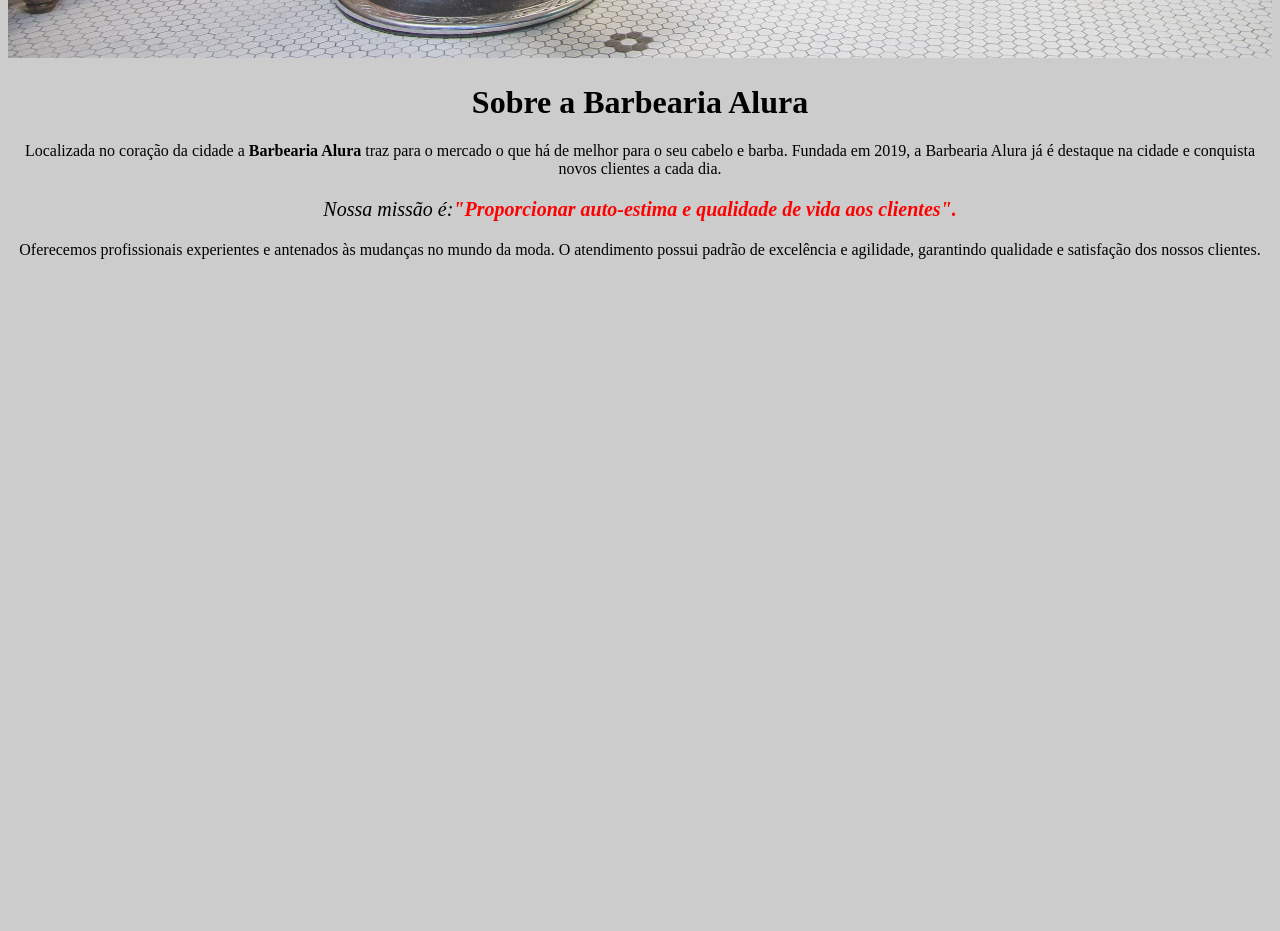
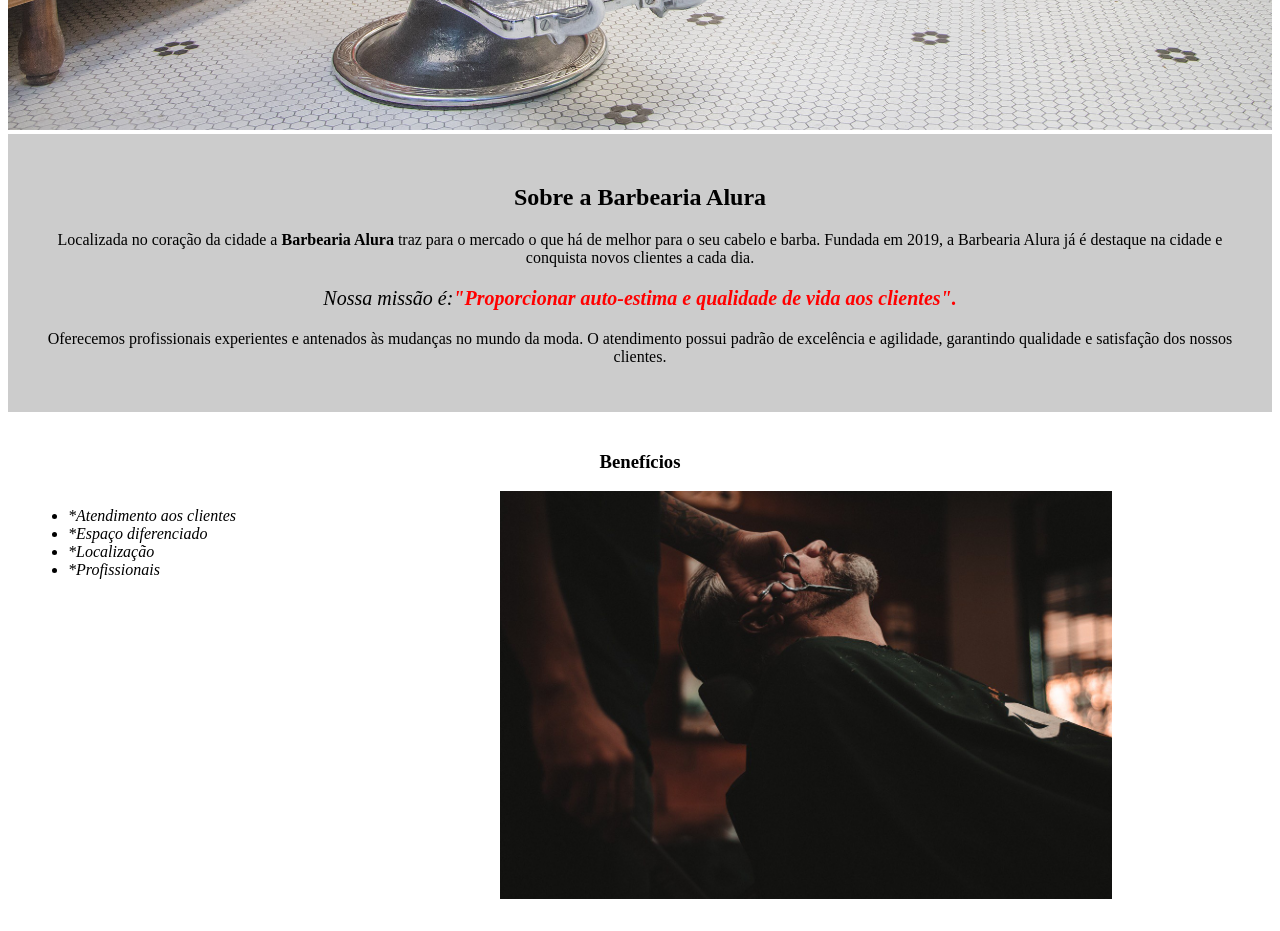
Before and after one commit to Kevinin-Alves/HTML-CSS, a plain HTML site: page index.html in a window 1280 px wide. Shown: the part 740-1671 px from the top of the page. Before the commit the page ends 1015 px from the top, so only its background shows below. Drawn offline with Linux system fonts and the light colour scheme.

Commit message:
Finalizando curso básico de HTML e CSS

```diff
--- a/index.html
+++ b/index.html
@@ -8,17 +8,38 @@
     </head>
 
     <body>
+        <header>
+          <h1 class="titulo-principal">Barbeária Alura</h1>
+        </header>
 
         <img id="banner" src="banner.jpg">
 
-        <h1>Sobre a Barbearia Alura</h1>
+        <div class="Principal">
+          <h2 class="titulo-centralizado">Sobre a Barbearia Alura</h2>
 
-        <p>Localizada no coração da cidade a <strong>Barbearia Alura</strong> traz para o mercado o que há de melhor
-        para o seu cabelo e barba. Fundada em 2019, a Barbearia Alura já é destaque na cidade e conquista novos clientes a cada dia.</p>
+          <p>Localizada no coração da cidade a <strong>Barbearia Alura</strong> traz para o mercado o que há de melhor
+          para o seu cabelo e barba. Fundada em 2019, a Barbearia Alura já é destaque na cidade e conquista novos clientes a cada dia.</p>
 
-        <p id="missao"><em>Nossa missão é:<strong>"Proporcionar auto-estima e qualidade de vida aos clientes".</strong></em></p>
+          <p id="missao"><em>Nossa missão é:<strong>"Proporcionar auto-estima e qualidade de vida aos clientes".</strong></em></p>
 
-        <p>Oferecemos profissionais experientes e antenados às mudanças no mundo da moda. O atendimento possui
-        padrão de excelência e agilidade, garantindo qualidade e satisfação dos nossos clientes.</p>
+          <p>Oferecemos profissionais experientes e antenados às mudanças no mundo da moda. O atendimento possui
+          padrão de excelência e agilidade, garantindo qualidade e satisfação dos nossos clientes.</p>
+        </div>
+
+        <div class="beneficios">
+
+            <h3 class="titulo-centralizado">Benefícios</h3>
+
+          <ul>
+            <li class="itens">*Atendimento aos clientes</li>
+            <li class="itens">*Espaço diferenciado</li>
+            <li class="itens">*Localização</li>
+            <li class="itens">*Profissionais</li>
+          </ul>
+
+          <img src="beneficios.jpg" class="imagensbeneficios">
+
+        </div>
+
     </body>
 </html>
--- a/style.css
+++ b/style.css
@@ -2,14 +2,24 @@
 
 body{
 
-	background: #CCCCCC;
+
 }
 
 #banner{
 	width: 100%;
 }
 
-h1{
+.Principal{
+	background: #CCCCCC;
+	padding: 30px;
+}
+
+.titulo-principal{
+
+	padding-left: 20px;
+}
+
+.titulo-centralizado{
 	text-align: center;
 }
 
@@ -24,3 +34,24 @@ p{
 em strong{
 	color: #ff0000;
 }
+
+.itens{
+	font-style: italic;
+
+}
+
+.beneficios{
+	background: #ffffff;
+	padding: 20px;
+}
+
+ul{
+	display: inline-block;
+	vertical-align: top;
+	width: 20%;
+	margin-right: 15%;
+}
+
+.imagensbeneficios{
+	width: 50%;
+}
```
Also changed, not shown: beneficios.jpg (added).
